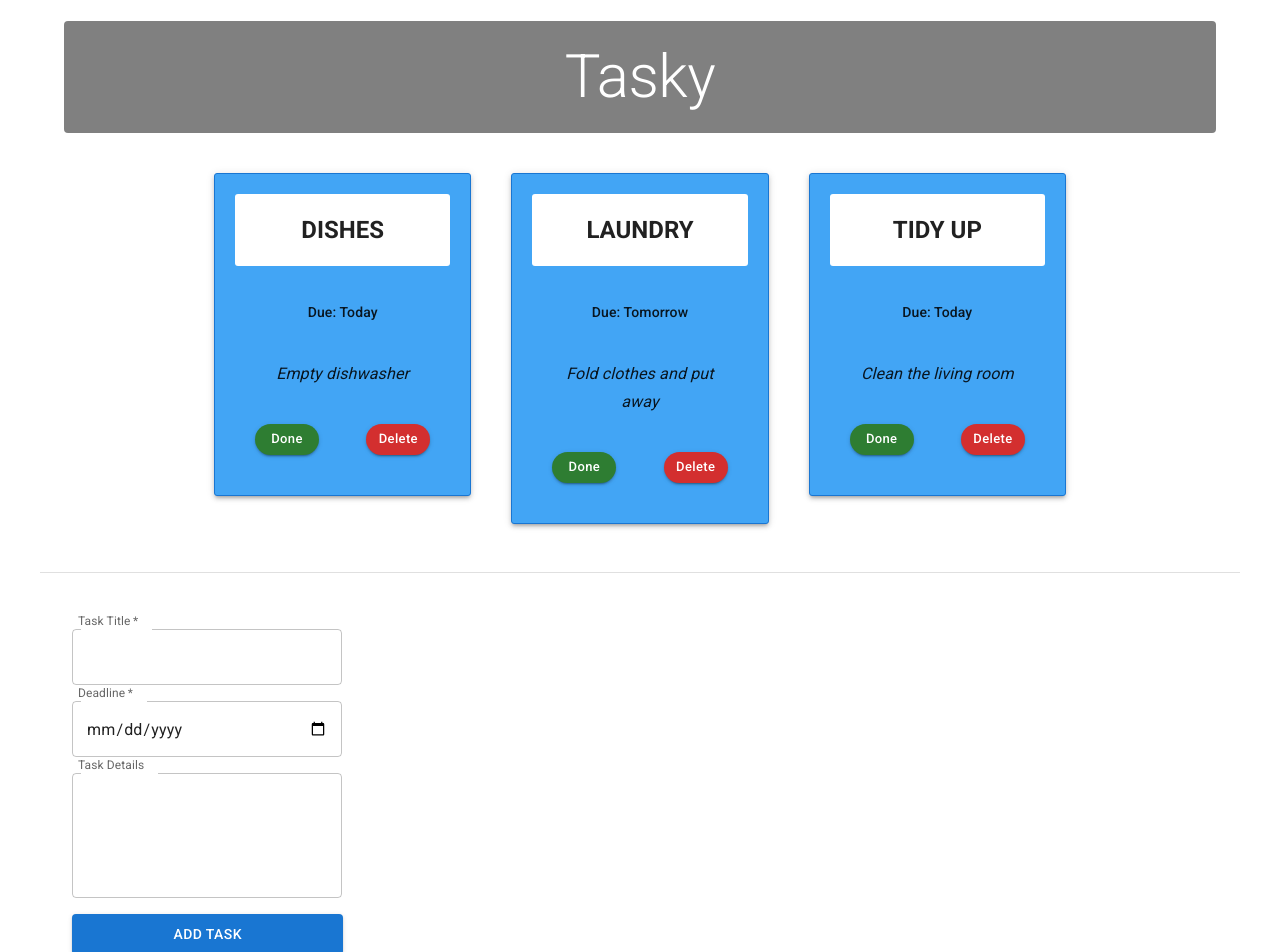
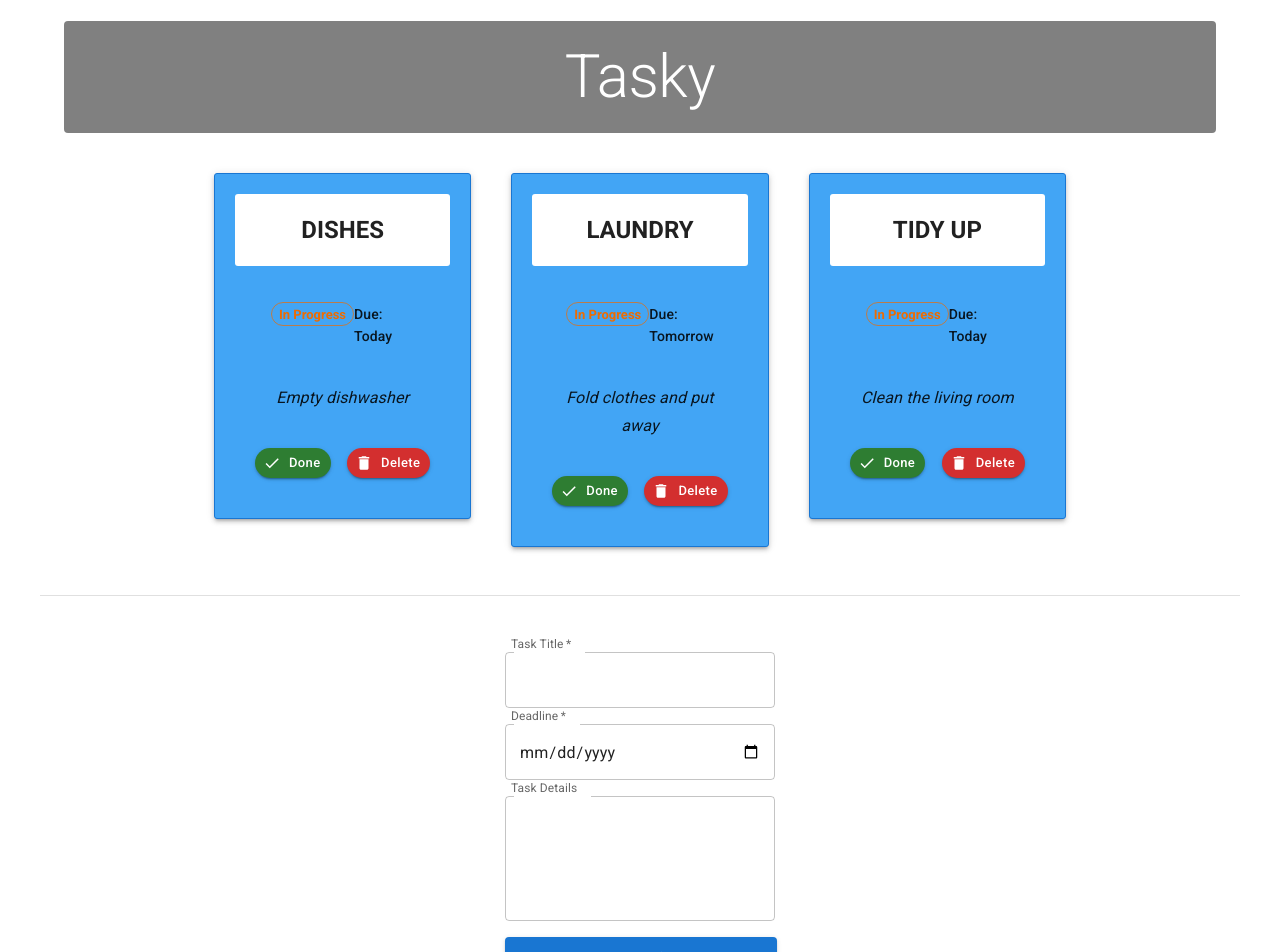
Before and after one commit to KeenanStacey05/react-basics-labs, a React (Vite) app in the folder tasky/: page / in a window 1280 px wide. Shown: the top 952 px of the page. Built offline with nearby package versions, Linux system fonts and the light colour scheme.

Commit message:
Tasky Lab 3 Exercises done

```diff
--- a/tasky/src/App.jsx
+++ b/tasky/src/App.jsx
@@ -1,43 +1,64 @@
-import './App.css';
-import Task from './components/Task';
-import React, { useState } from 'react';
-import AddTaskForm from './components/Form';
-import { v4 as uuidv4 } from 'uuid';
-import { Container, Typography } from '@mui/material';
-import Grid from '@mui/material/Grid';
+import "./App.css";
+import Task from "./components/Task";
+import React, { useState } from "react";
+import AddTaskForm from "./components/Form";
+import { v4 as uuidv4 } from "uuid";
+import { Container, Typography } from "@mui/material";
+import Grid from "@mui/material/Grid";
 
 function App() {
-    const [ taskState, setTaskState ] = useState({
+  const [taskState, setTaskState] = useState({
     tasks: [
-      { id: 1, title:"Dishes", description: "Empty dishwasher", deadline: "Today", priority: "High", done: false },
-      { id: 2, title: "Laundry", description: "Fold clothes and put away", deadline: "Tomorrow", priority: "Medium", done: false },
-      { id: 3, title: "Tidy up", description: "Clean the living room", deadline: "Today", priority: "Low", done: false }
-    ]
+      {
+        id: 1,
+        title: "Dishes",
+        description: "Empty dishwasher",
+        deadline: "Today",
+        priority: "High",
+        done: false,
+      },
+      {
+        id: 2,
+        title: "Laundry",
+        description: "Fold clothes and put away",
+        deadline: "Tomorrow",
+        priority: "Medium",
+        done: false,
+      },
+      {
+        id: 3,
+        title: "Tidy up",
+        description: "Clean the living room",
+        deadline: "Today",
+        priority: "Low",
+        done: false,
+      },
+    ],
   });
 
   const doneHandler = (taskIndex) => {
     const tasks = [...taskState.tasks];
     tasks[taskIndex].done = !tasks[taskIndex].done;
-    setTaskState({tasks});
+    setTaskState({ tasks });
     console.log(`${taskIndex} ${tasks[taskIndex].done}`);
-  }
+  };
 
   const deleteHandler = (taskIndex) => {
     const tasks = [...taskState.tasks];
     tasks.splice(taskIndex, 1);
-    setTaskState({tasks});
-  }
+    setTaskState({ tasks });
+  };
 
-    const [ formState, setFormState ] = useState({
+  const [formState, setFormState] = useState({
     title: "",
     description: "",
-    deadline: ""
+    deadline: "",
   });
 
   const formChangeHandler = (event) => {
-    let form = {...formState};
+    let form = { ...formState };
 
-    switch(event.target.name) {
+    switch (event.target.name) {
       case "title":
         form.title = event.target.value;
         break;
@@ -54,24 +75,21 @@ function App() {
         form = formState;
     }
     setFormState(form);
-  }
+  };
 
   const formSubmitHandler = (event) => {
     event.preventDefault();
 
     const tasks = [...taskState.tasks];
-    const form = {...formState};
+    const form = { ...formState };
 
     form.id = uuidv4();
 
     tasks.push(form);
-    setTaskState({tasks});
-  }
-
+    setTaskState({ tasks });
+  };
 
   console.log(formState);
-
-
 
   return (
     <div>
@@ -83,12 +101,12 @@ function App() {
             align="center"
             gutterBottom
             sx={{
-            backgroundColor: 'gray',
-            textAlign: 'center',
-            color: 'white',
-            padding: '20px',
-            margin: '20px 0 40px 0',
-            borderRadius: '4px'
+              backgroundColor: "gray",
+              textAlign: "center",
+              color: "white",
+              padding: "20px",
+              margin: "20px 0 40px 0",
+              borderRadius: "4px",
             }}
           >
             Tasky
@@ -124,14 +142,15 @@ function App() {
           py: 6,
         }}
       >
-  <Grid container justifyContent="center">
-    <AddTaskForm
-      submit={formSubmitHandler}
-      change={formChangeHandler}
-    />
+        <Grid
+          container
+          sx={{
+            justifyContent: "center",
+          }}
+        >
+          <AddTaskForm submit={formSubmitHandler} change={formChangeHandler} />
         </Grid>
       </Container>
-
     </div>
   );
 }
--- a/tasky/src/components/Task.jsx
+++ b/tasky/src/components/Task.jsx
@@ -6,6 +6,9 @@ import CardContent from "@mui/material/CardContent";
 import CardHeader from "@mui/material/CardHeader";
 import Grid from "@mui/material/Grid";
 import Typography from "@mui/material/Typography";
+import DoneIcon from "@mui/icons-material/Done";
+import DeleteIcon from "@mui/icons-material/Delete";
+import Chip from "@mui/material/Chip";
 
 const Task = (props) => {
   const priorityColor = () => {
@@ -22,7 +25,7 @@ const Task = (props) => {
   };
 
   return (
-    <Grid key={props.id} size={{ xs: 12, md: 4 }}>
+    <Grid key={props.id} size={{ xs: 12, sm: 6, md: 4 }}>
       <Card
         sx={{
           backgroundColor: props.done ? "success.light" : "primary.light",
@@ -57,6 +60,14 @@ const Task = (props) => {
               padding: "20px",
             }}
           >
+            <Chip
+              label={props.done ? "Completed" : "In Progress"}
+              color={props.done ? "success" : "warning"}
+              size="small"
+              variant="outlined"
+              icon={props.done ? <DoneIcon /> : undefined}
+              sx={{ mb: 1, fontWeight: 600 }}
+            />
             <Typography component="p" variant="subtitle2" color="text.primary">
               Due: {props.deadline}
             </Typography>
@@ -82,6 +93,7 @@ const Task = (props) => {
             variant="contained"
             size="small"
             color="success"
+            startIcon={<DoneIcon />}
             onClick={props.markDone}
             sx={{ borderRadius: 5, textTransform: "none" }}
           >
@@ -92,6 +104,7 @@ const Task = (props) => {
             variant="contained"
             size="small"
             color="error"
+            startIcon={<DeleteIcon />}
             onClick={props.deleteTask}
             sx={{ borderRadius: 5, textTransform: "none" }}
           >
```
Lines whose indentation alone changed are shown as unchanged.
